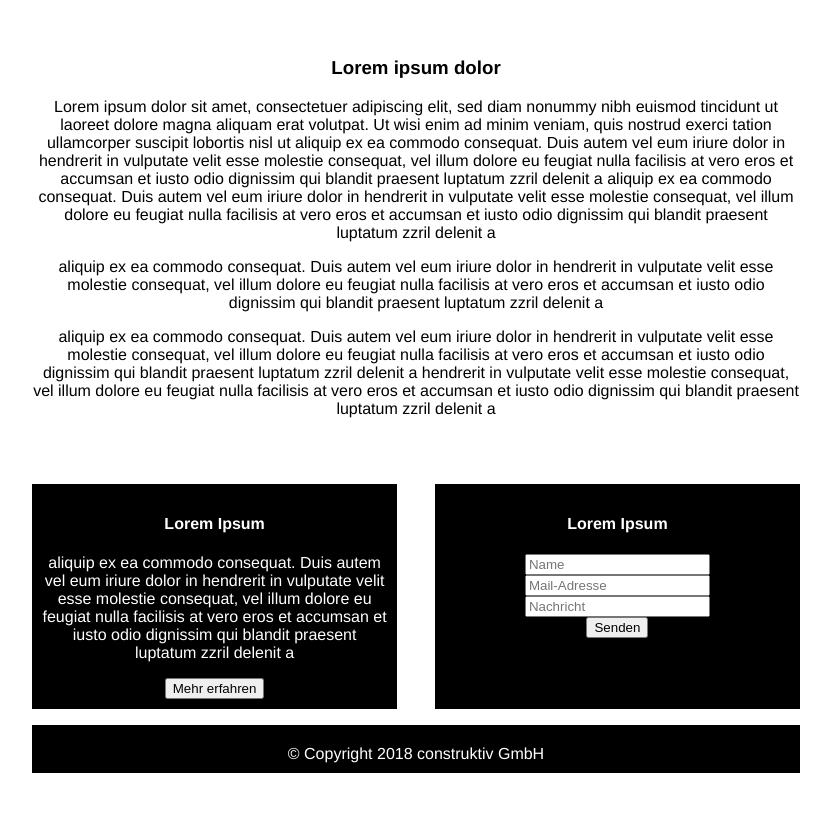
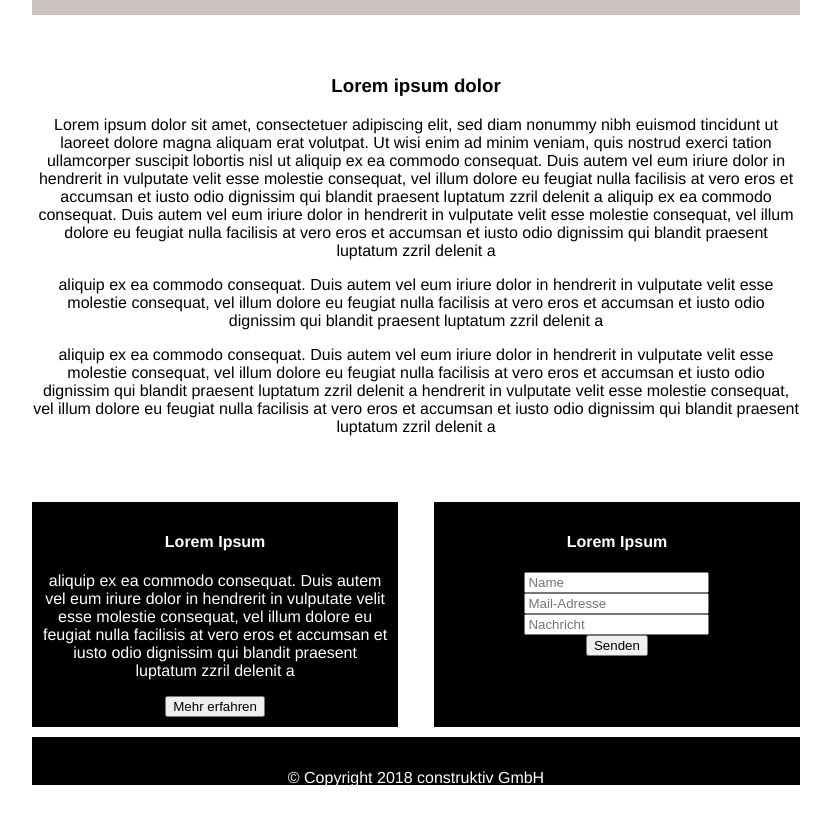
Before and after one commit to Dawinartor/Construktiv-Aufgabe, a plain HTML site: page index.html in a window 1280 px wide. Shown: the part 245-1062 px from the top of the page, without its empty margins (224-1055 px from the left). Before the commit the page ends 1018 px from the top, so only its background shows below. Drawn offline with Linux system fonts and the light colour scheme.

Commit message:
Tried to centralize the "copyright" paragraph

```diff
--- a/index.html
+++ b/index.html
@@ -89,8 +89,12 @@
             </div>
         </div>
 
+        <div id="mainSpaceFoot"></div>
+
         <div id="footer">
+            <div class="FooterSpacer"></div>
             <p id="copyright">&copy Copyright 2018 construktiv GmbH</p>
+            <div class="FooterSpacer"></div>
         </div>
 
     </div>
--- a/style.css
+++ b/style.css
@@ -1,5 +1,5 @@
 * {
-    box-sizing: border-box;
+
 }
 
 body {
@@ -122,6 +122,10 @@ li, a {
     width: 5%;
 }
 
+#mainSpaceFoot {
+    width: 100%;
+    height: 10px;
+}
 
 
 #footer {
@@ -131,8 +135,12 @@ li, a {
     height: 5%;
 }
 
-#footer > p {
-    padding-top: 2.5%;
+.FooterSpacer {
+    height: 33%;
+}
+
+#copyright {
+    height: 34%;
 }
 
 
```
